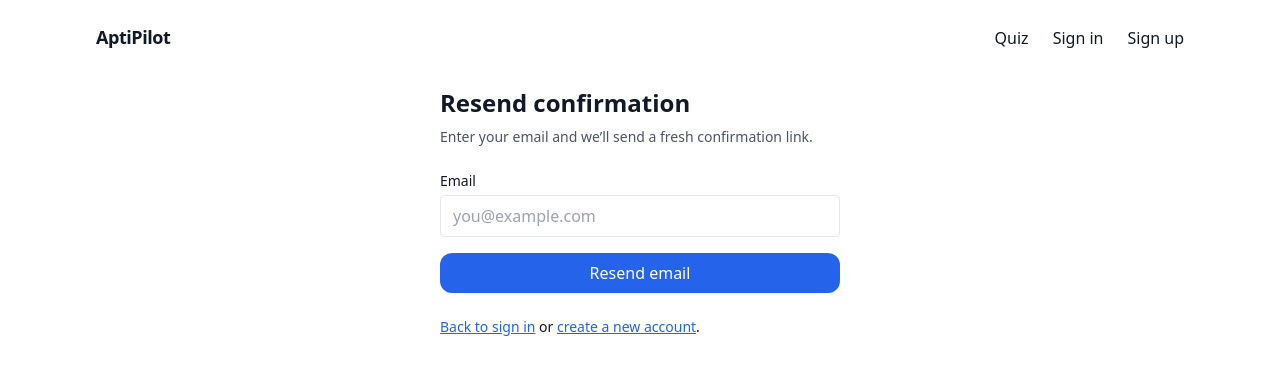
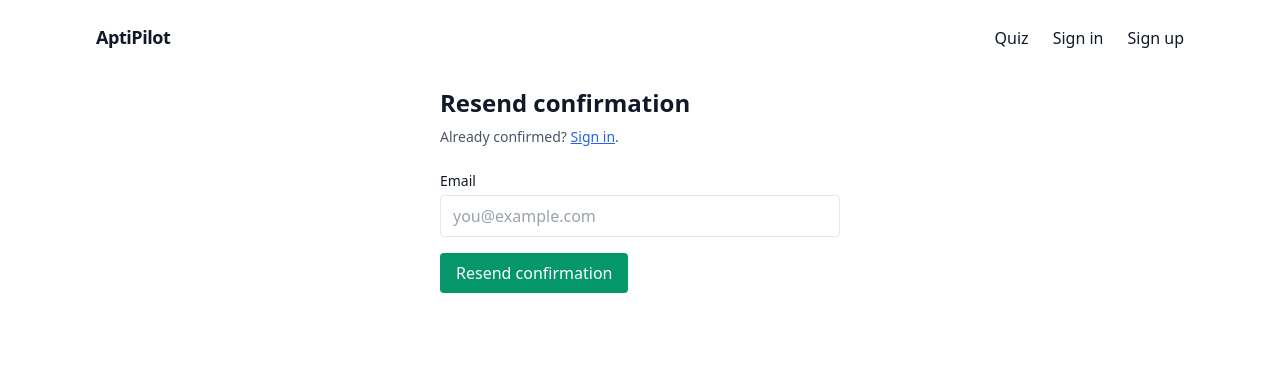
Before and after one commit to LittleBigCJ/aptipilot, a Next.js app: page /sign-up/resend in a window 1280 px wide. Shown: the top 374 px of the page. Built offline with nearby package versions, Linux system fonts and the light colour scheme; no server answers.

Commit message:
fix(next15): make searchParams async on resend page; add resend confirmation action

```diff
--- a/app/sign-up/resend/page.tsx
+++ b/app/sign-up/resend/page.tsx
@@ -3,13 +3,9 @@ import Link from "next/link";
 import { headers } from "next/headers";
 import { redirect } from "next/navigation";
 import { createSupabaseServer } from "@/utils/supabase/server";
-import SubmitButton from "@/components/SubmitButton";
 
-/**
- * Server Action: resend the sign-up confirmation email.
- * Works for users who are created but still unconfirmed.
- */
-async function resendAction(formData: FormData) {
+/** Server Action: resend confirmation email */
+async function resendConfirmationAction(formData: FormData) {
   "use server";
 
   const email = String(formData.get("email") ?? "").trim();
@@ -38,23 +34,29 @@ async function resendAction(formData: FormData) {
 
   redirect(
     "/sign-up/resend?message=" +
-      encodeURIComponent("Confirmation email sent. Please check your inbox (and spam).")
+      encodeURIComponent("If that email exists, we’ve sent a new confirmation link.")
   );
 }
 
-export default function Page({
+export default async function Page({
   searchParams,
 }: {
-  searchParams?: { error?: string; message?: string };
+  // ✅ Next 15: searchParams is async
+  searchParams?: Promise<{ error?: string; message?: string }>;
 }) {
-  const error = searchParams?.error;
-  const message = searchParams?.message;
+  const params = (await searchParams) ?? {};
+  const error = params.error;
+  const message = params.message;
 
   return (
     <main className="mx-auto max-w-md p-6">
       <h1 className="text-2xl font-semibold mb-2">Resend confirmation</h1>
       <p className="text-sm text-gray-600 mb-6">
-        Enter your email and we’ll send a fresh confirmation link.
+        Already confirmed?{" "}
+        <Link href="/sign-in" className="text-blue-600 underline">
+          Sign in
+        </Link>
+        .
       </p>
 
       {error && (
@@ -68,35 +70,25 @@ export default function Page({
         </div>
       )}
 
-      <form action={resendAction} className="space-y-4">
+      <form action={resendConfirmationAction} className="space-y-4">
         <div>
           <label htmlFor="email" className="mb-1 block text-sm font-medium">
             Email
           </label>
-          <input
+        <input
             id="email"
             name="email"
             type="email"
-            autoComplete="email"
             required
             className="w-full rounded border px-3 py-2"
             placeholder="you@example.com"
           />
         </div>
 
-        <SubmitButton idleText="Resend email" pendingText="Sending…" />
+        <button className="rounded bg-emerald-600 px-4 py-2 font-medium text-white hover:bg-emerald-700">
+          Resend confirmation
+        </button>
       </form>
-
-      <div className="mt-6 text-sm">
-        <Link href="/sign-in" className="text-blue-600 underline">
-          Back to sign in
-        </Link>{" "}
-        or{" "}
-        <Link href="/sign-up" className="text-blue-600 underline">
-          create a new account
-        </Link>
-        .
-      </div>
     </main>
   );
 }
```
